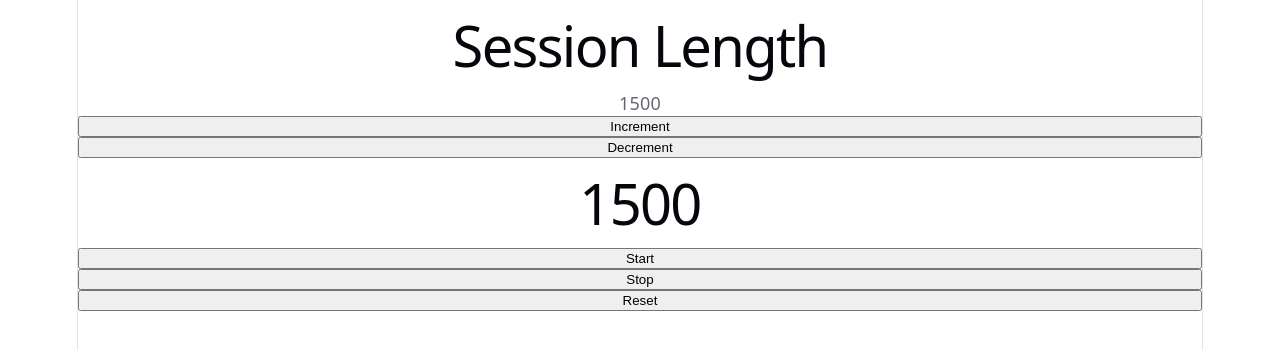
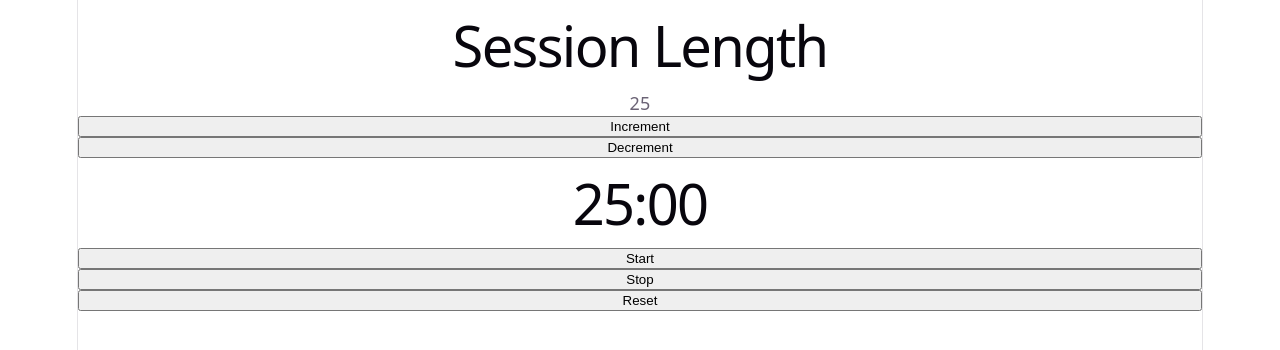
Before and after one commit to rajan-daniel/25plus5Clock, a React (Vite) app: page / in a window 1280 px wide. Shown: the top 350 px of the page. Built offline with nearby package versions, Linux system fonts and the light colour scheme.

Commit message:
feat: functional timer with clock format

```diff
--- a/src/Clock.jsx
+++ b/src/Clock.jsx
@@ -1,9 +1,14 @@
 import { useState, useRef } from "react";
 
 export const Clock = () => {
-    const running = useRef(null);
+    const running = useRef(false);
+
+    if (running.current === false) {
+        console.log(running.current);
+    }
 
     const intervalRef = useRef(null);
+    const [minutes, setMinutes] = useState(25)
     const [time, setTime] = useState(1500)
 
     const start = () => {
@@ -23,13 +28,21 @@ export const Clock = () => {
         running.current = false;
         console.log(running.current);
         clearInterval(intervalRef.current);
+        setMinutes(25);
         setTime(1500);
+    }
+
+    function formatTime(seconds) {
+        const mins = Math.floor(seconds / 60);
+        const secs = seconds % 60;
+
+        return `${String(mins).padStart(2, '0')}:${String(secs).padStart(2, '0')}`;
     }
 
     return (
         <>
-            <TimeControl time={time} setTime={setTime} isRunning={running} />
-            <h1>{time}</h1>
+            <TimeControl minutes={minutes} setMinutes={setMinutes} setTime={setTime} isRunning={running} />
+            <h1>{formatTime(time)}</h1>
             <button onClick={start}>Start</button>
             <button onClick={pause}>Stop</button>
             <button onClick={reset}>Reset</button>
@@ -37,13 +50,13 @@ export const Clock = () => {
     );
 }
 
-export const TimeControl = ({ time, setTime, isRunning }) => {
+export const TimeControl = ({ minutes, setMinutes, setTime, isRunning }) => {
     return (
         <>
             <h1>Session Length</h1>
-            <p>{time}</p>
-            <button onClick={() => { if (isRunning.current === false) { setTime((prev) => prev + 60) } }}>Increment</button>
-            <button onClick={() => { if (isRunning.current === false) { setTime((prev) => prev - 60) } }}>Decrement</button>
+            <p>{minutes}</p>
+            <button onClick={() => { if (isRunning.current === false) { setTime((minutes + 1) * 60); setMinutes((prev) => prev + 1); } }}>Increment</button>
+            <button onClick={() => { if (isRunning.current === false) { setTime((minutes - 1) * 60); setMinutes((prev) => prev - 1); } }}>Decrement</button>
         </>
     );
 }
```
